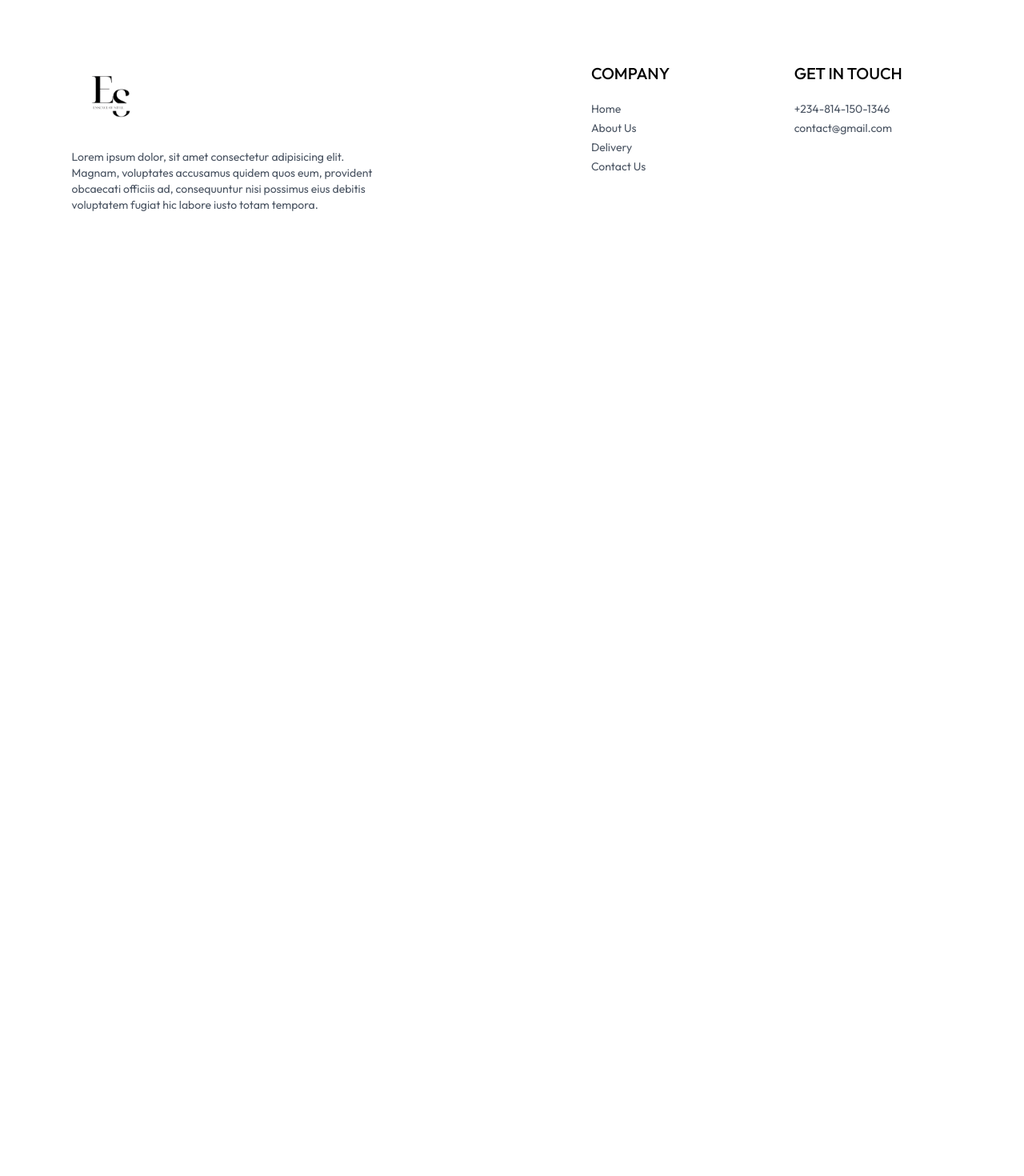
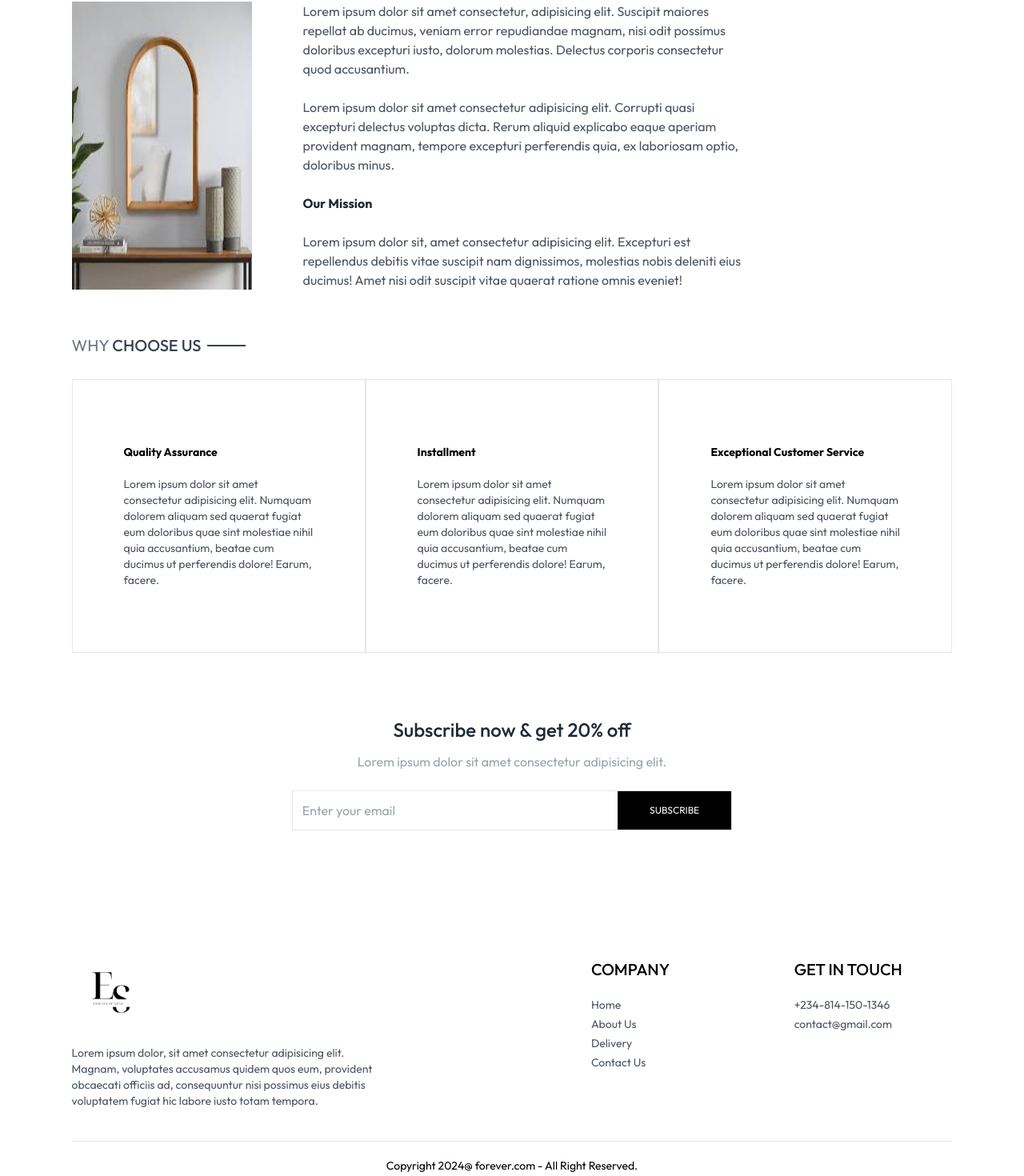
Before and after one commit to StarXchange/Essence-Of-Style, a React (Vite) app: page /about in a window 1280 px wide. Shown: the part 195-1665 px from the top of the page at 80% size. Before the commit the page ends 800 px from the top, so only its background shows below. Built offline with nearby package versions, Linux system fonts and the light colour scheme.

Commit message:
About page, contact page, Newsletter, and others

```diff
--- a/src/App.jsx
+++ b/src/App.jsx
@@ -29,6 +29,7 @@ const App = () => {
       </Routes>
 
       <Footer />
+       {/* Don't forget to make adjustment to the forever at the copyright part */}
     </div>
   )
 }
--- a/src/Pages/About.jsx
+++ b/src/Pages/About.jsx
@@ -1,13 +1,47 @@
 import React from 'react'
+import Title from '../components/Title/Title'
+import NewsletterBox from '../components/NewletterBox/NewsletterBox'
+import image2 from '../assets/image2.jpg'
 
 const About = () => {
   return (
     <div>
 
       <div className='text-2xl text-center pt-8 border-t'>
-
+          <Title text1={'ABOUT'} text2={'US'}/>
       </div>
 
+      <div className='my-10 flex flex-col md:flex-row gap-16'>
+          <img src={image2} alt="" />
+          <div className='flex flex-col justify-center gap-6 md:w-2/4 text-gray-600'>
+              <p>Lorem ipsum dolor sit amet consectetur, adipisicing elit. Suscipit maiores repellat ab ducimus, veniam error repudiandae magnam, nisi odit possimus doloribus excepturi iusto, dolorum molestias. Delectus corporis consectetur quod accusantium.</p>
+              <p>Lorem ipsum dolor sit amet consectetur adipisicing elit. Corrupti quasi excepturi delectus voluptas dicta. Rerum aliquid explicabo eaque aperiam provident magnam, tempore excepturi perferendis quia, ex laboriosam optio, doloribus minus.</p>
+
+              <b className='text-gray-800'>Our Mission</b>
+              <p>Lorem ipsum dolor sit, amet consectetur adipisicing elit. Excepturi est repellendus debitis vitae suscipit nam dignissimos, molestias nobis deleniti eius ducimus! Amet nisi odit suscipit vitae quaerat ratione omnis eveniet!</p>
+          </div>
+      </div>
+
+      <div className='text-xl py-4'>
+            <Title text1={'WHY'} text2={'CHOOSE US'}/>
+      </div>
+
+      <div className='flex flex-col md:flex-row text-sm mb-20'>
+            <div className='border px-10 md:px-16 sm:py-20 flex flex-col gap-5'>
+                <b>Quality Assurance</b>
+                <p className='text-gray-600'>Lorem ipsum dolor sit amet consectetur adipisicing elit. Numquam dolorem aliquam sed quaerat fugiat eum doloribus quae sint molestiae nihil quia accusantium, beatae cum ducimus ut perferendis dolore! Earum, facere.</p>
+            </div>
+            <div className='border px-10 md:px-16 sm:py-20 flex flex-col gap-5'>
+                <b>Installment</b>
+                <p className='text-gray-600'>Lorem ipsum dolor sit amet consectetur adipisicing elit. Numquam dolorem aliquam sed quaerat fugiat eum doloribus quae sint molestiae nihil quia accusantium, beatae cum ducimus ut perferendis dolore! Earum, facere.</p>
+            </div>
+            <div className='border px-10 md:px-16 sm:py-20 flex flex-col gap-5'>
+                <b>Exceptional Customer Service</b>
+                <p className='text-gray-600'>Lorem ipsum dolor sit amet consectetur adipisicing elit. Numquam dolorem aliquam sed quaerat fugiat eum doloribus quae sint molestiae nihil quia accusantium, beatae cum ducimus ut perferendis dolore! Earum, facere.</p>
+            </div>
+      </div>
+
+        <NewsletterBox/>
     </div>
   )
 }
--- a/src/Pages/Contact.jsx
+++ b/src/Pages/Contact.jsx
@@ -1,10 +1,28 @@
 import React from 'react'
-
+import Title from '../components/Title/Title'
+import image3 from '../assets/image3.jpg'
 
 const contact = () => {
   return (
     <div>
-      contact
+
+      <div className='text-center text-2xl pt-10 border-t'>
+          <Title text1={"CONTACT"} text2={'US'} />
+      </div>
+
+      <div className='my-10 flex flex-col justify-center md:flex-row gap-10 mb-28'>
+            <img className='w-full md:max-w-[480px]' src={image3} alt="" />
+            <div className='flex flex-col justify-center items-start gap-6'>
+                <p className='font-semibold text-xl text-gray-600'>Our Store</p>
+                <p className='text-gray-500'>Add an Address</p>
+                <p className='text-gray-500'>Tel: (415) 555-01334 <br />Email:admin@forever.com</p>
+                <p className='font-semibold text-xl text-gray-600'>Careers at Forever</p>
+                <p className='text-gray-500'> Learn more about our teams and job openings.</p>
+                <button className='border border-black px-8 py-4 text-sm hover:bg-black hover:text-white transition-all-duration-500'>Explore Jobs</button>
+            </div>
+      </div>
+
+
     </div>
   )
 }
--- a/src/components/Footer/Footer.jsx
+++ b/src/components/Footer/Footer.jsx
@@ -30,6 +30,12 @@ const Footer = () => {
             </div>
 
         </div>
+
+        <div>
+            <hr />
+            <p className='py-5 text-sm text-center'>Copyright 2024@ forever.com - All Right Reserved.</p>
+        </div>
+
     </div>
   )
 }
--- a/src/components/NewletterBox/NewsletterBox.jsx
+++ b/src/components/NewletterBox/NewsletterBox.jsx
@@ -14,7 +14,7 @@ return (
         </p>
         <form onSubmit={onSubmitHandler} className='w-full sm:w-1/2 flex items-center gap-3 mx-auto my-6 border pl-3'>
             <input className='w-full sm:flex-1 outline-none' type="email" placeholder='Enter your email' required/>
-            <button type='submit' className='bg-black text-white text-xs px-10 py-4'></button>
+            <button type='submit' className='bg-black text-white text-xs px-10 py-4'>SUBSCRIBE</button>
         </form>
     </div>
   )
--- /dev/null
+++ b/src/components/SearchBar/SearchBar.jsx
@@ -0,0 +1,13 @@
+import React from 'react'
+
+const SearchBar = () => {
+
+
+  return (
+    <div>
+
+    </div>
+  )
+}
+
+export default SearchBar
```
Also changed, not shown: src/assets/image2.jpg (added), src/assets/image3.jpg (added).
